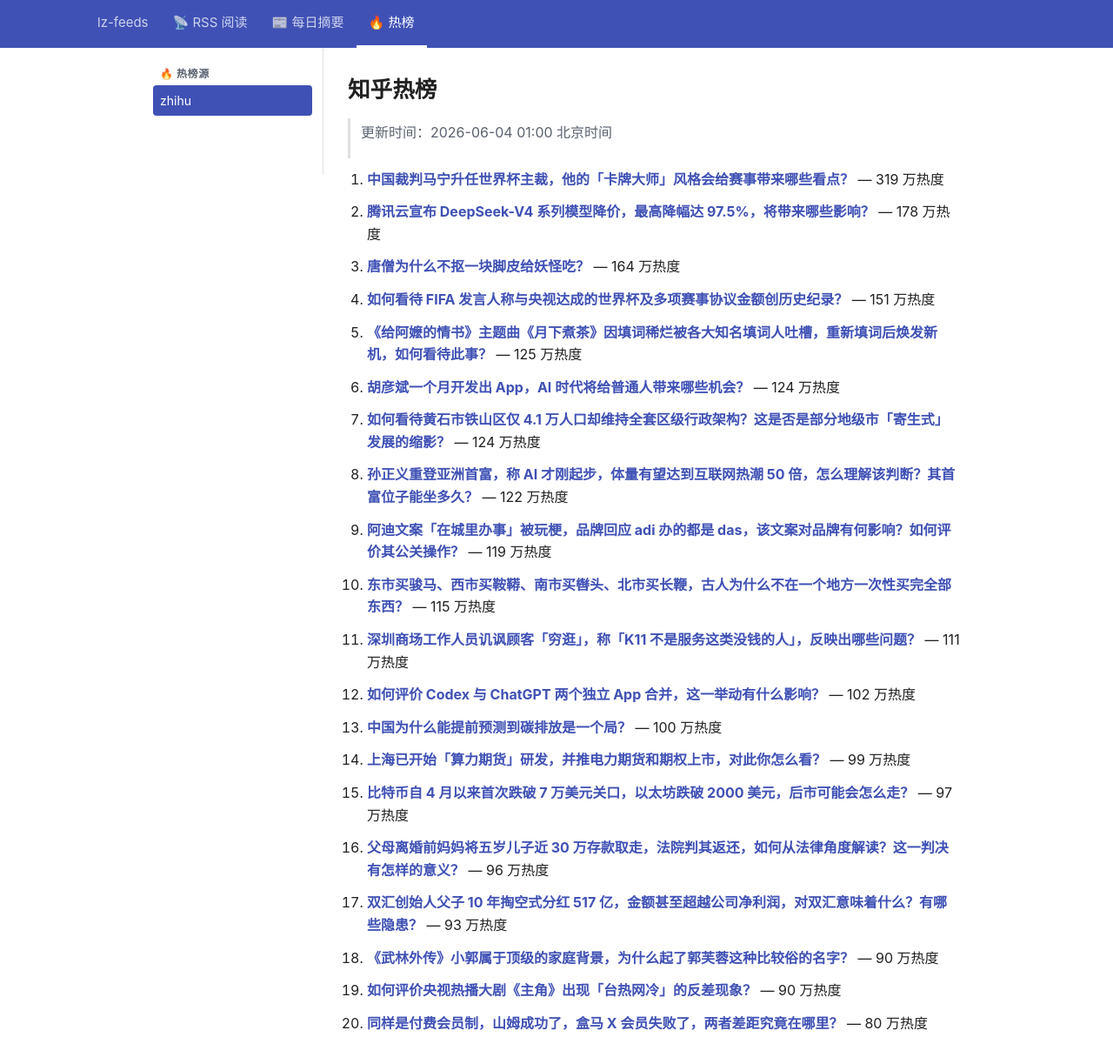
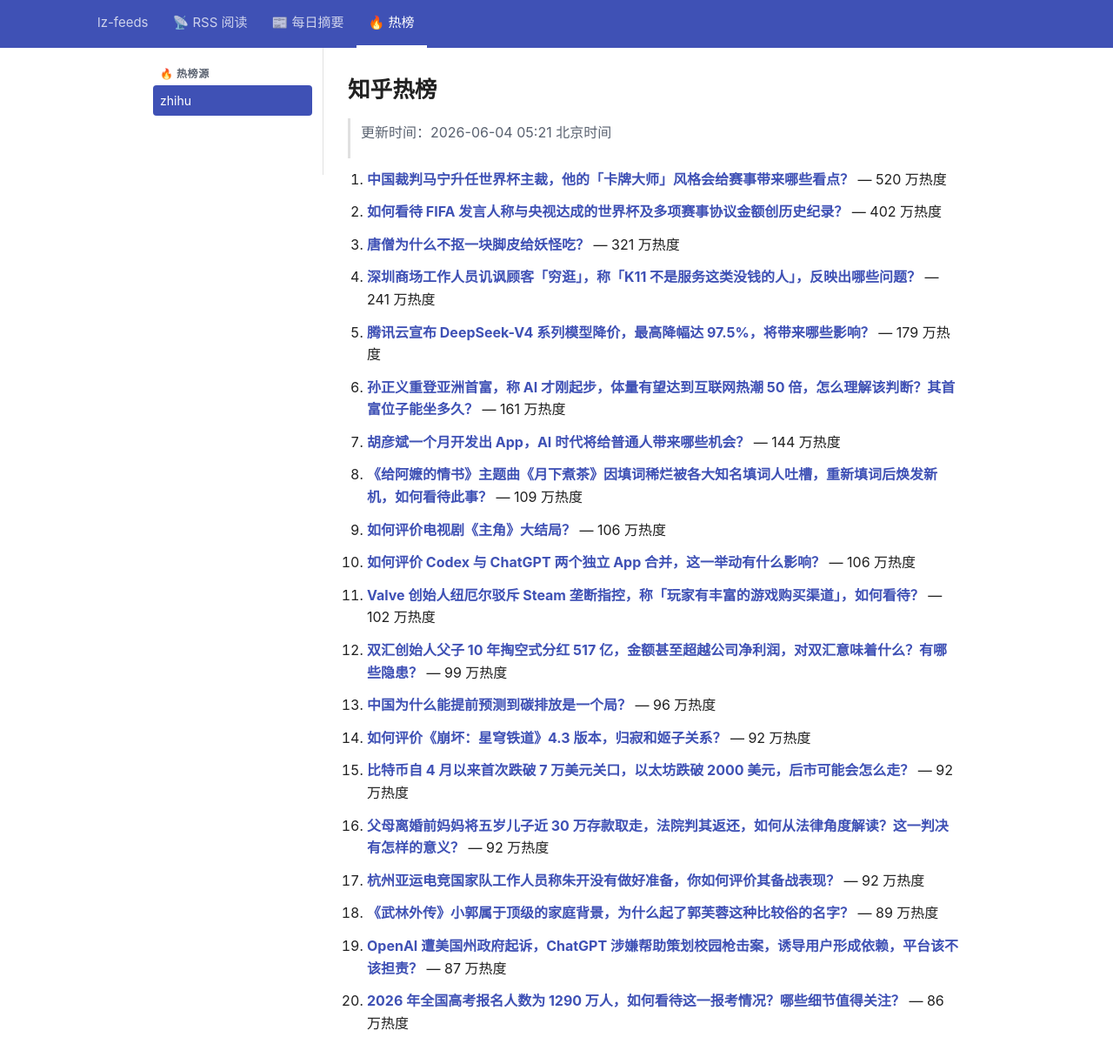
Before and after one commit to lizhang0101/lz-feeds, a Jekyll site: the page built from _hotlist/zhihu.md, in a window 1280 px wide and 1253 px high. Shown: the top 1223 px of the window at 87% size. Built offline with Jekyll 4.4.1, drawn with Linux system fonts in a browser that asks for light colours.

Commit message:
hotlist: 2026-06-03T21:21Z

```diff
--- a/_hotlist/zhihu.md
+++ b/_hotlist/zhihu.md
@@ -1,48 +1,48 @@
 ---
-updated: 2026-06-04 01:00 北京时间
+updated: 2026-06-04 05:21 北京时间
 count: 20
 ---
 
 # 知乎热榜
 
-> 更新时间：2026-06-04 01:00 北京时间
+> 更新时间：2026-06-04 05:21 北京时间
 
-1. **[中国裁判马宁升任世界杯主裁，他的「卡牌大师」风格会给赛事带来哪些看点？](https://www.zhihu.com/question/2045411005296005155)** — 319 万热度
+1. **[中国裁判马宁升任世界杯主裁，他的「卡牌大师」风格会给赛事带来哪些看点？](https://www.zhihu.com/question/2045411005296005155)** — 520 万热度
 
-2. **[腾讯云宣布 DeepSeek-V4 系列模型降价，最高降幅达 97.5%，将带来哪些影响？](https://www.zhihu.com/question/2045220633466725057)** — 178 万热度
+2. **[如何看待 FIFA 发言人称与央视达成的世界杯及多项赛事协议金额创历史纪录？](https://www.zhihu.com/question/2045547417521624977)** — 402 万热度
 
-3. **[唐僧为什么不抠一块脚皮给妖怪吃？](https://www.zhihu.com/question/13500139412)** — 164 万热度
+3. **[唐僧为什么不抠一块脚皮给妖怪吃？](https://www.zhihu.com/question/13500139412)** — 321 万热度
 
-4. **[如何看待 FIFA 发言人称与央视达成的世界杯及多项赛事协议金额创历史纪录？](https://www.zhihu.com/question/2045547417521624977)** — 151 万热度
+4. **[深圳商场工作人员讥讽顾客「穷逛」，称「K11 不是服务这类没钱的人」，反映出哪些问题？](https://www.zhihu.com/question/2044770207110009136)** — 241 万热度
 
-5. **[《给阿嬷的情书》主题曲《月下煮茶》因填词稀烂被各大知名填词人吐槽，重新填词后焕发新机，如何看待此事？](https://www.zhihu.com/question/2044530953813545270)** — 125 万热度
+5. **[腾讯云宣布 DeepSeek-V4 系列模型降价，最高降幅达 97.5%，将带来哪些影响？](https://www.zhihu.com/question/2045220633466725057)** — 179 万热度
 
-6. **[胡彦斌一个月开发出 App，AI 时代将给普通人带来哪些机会？](https://www.zhihu.com/question/2044389352550164119)** — 124 万热度
+6. **[孙正义重登亚洲首富，称 AI 才刚起步，体量有望达到互联网热潮 50 倍，怎么理解该判断？其首富位子能坐多久？](https://www.zhihu.com/question/2045380781644763655)** — 161 万热度
 
-7. **[如何看待黄石市铁山区仅 4.1 万人口却维持全套区级行政架构？这是否是部分地级市「寄生式」发展的缩影？](https://www.zhihu.com/question/2044481174496621452)** — 124 万热度
+7. **[胡彦斌一个月开发出 App，AI 时代将给普通人带来哪些机会？](https://www.zhihu.com/question/2044389352550164119)** — 144 万热度
 
-8. **[孙正义重登亚洲首富，称 AI 才刚起步，体量有望达到互联网热潮 50 倍，怎么理解该判断？其首富位子能坐多久？](https://www.zhihu.com/question/2045380781644763655)** — 122 万热度
+8. **[《给阿嬷的情书》主题曲《月下煮茶》因填词稀烂被各大知名填词人吐槽，重新填词后焕发新机，如何看待此事？](https://www.zhihu.com/question/2044530953813545270)** — 109 万热度
 
-9. **[阿迪文案「在城里办事」被玩梗，品牌回应 adi 办的都是 das，该文案对品牌有何影响？如何评价其公关操作？](https://www.zhihu.com/question/2045135455197161291)** — 119 万热度
+9. **[如何评价电视剧《主角》大结局？](https://www.zhihu.com/question/2045581054522521504)** — 106 万热度
 
-10. **[东市买骏马、西市买鞍鞯、南市买辔头、北市买长鞭，古人为什么不在一个地方一次性买完全部东西？](https://www.zhihu.com/question/2042094341930340714)** — 115 万热度
+10. **[如何评价 Codex 与 ChatGPT 两个独立 App 合并，这一举动有什么影响？](https://www.zhihu.com/question/2045440339406762131)** — 106 万热度
 
-11. **[深圳商场工作人员讥讽顾客「穷逛」，称「K11 不是服务这类没钱的人」，反映出哪些问题？](https://www.zhihu.com/question/2044770207110009136)** — 111 万热度
+11. **[Valve 创始人纽厄尔驳斥 Steam 垄断指控，称「玩家有丰富的游戏购买渠道」，如何看待？](https://www.zhihu.com/question/2045091353588131084)** — 102 万热度
 
-12. **[如何评价 Codex 与 ChatGPT 两个独立 App 合并，这一举动有什么影响？](https://www.zhihu.com/question/2045440339406762131)** — 102 万热度
+12. **[双汇创始人父子 10 年掏空式分红 517 亿，金额甚至超越公司净利润，对双汇意味着什么？有哪些隐患？](https://www.zhihu.com/question/2045195329071309428)** — 99 万热度
 
-13. **[中国为什么能提前预测到碳排放是一个局？](https://www.zhihu.com/question/2044940702971336256)** — 100 万热度
+13. **[中国为什么能提前预测到碳排放是一个局？](https://www.zhihu.com/question/2044940702971336256)** — 96 万热度
 
-14. **[上海已开始「算力期货」研发，并推电力期货和期权上市，对此你怎么看？](https://www.zhihu.com/question/2045423429898199803)** — 99 万热度
+14. **[如何评价《崩坏：星穹铁道》4.3 版本，归寂和姬子关系？](https://www.zhihu.com/question/2045293214828082389)** — 92 万热度
 
-15. **[比特币自 4 月以来首次跌破 7 万美元关口，以太坊跌破 2000 美元，后市可能会怎么走？](https://www.zhihu.com/question/2045160987662321150)** — 97 万热度
+15. **[比特币自 4 月以来首次跌破 7 万美元关口，以太坊跌破 2000 美元，后市可能会怎么走？](https://www.zhihu.com/question/2045160987662321150)** — 92 万热度
 
-16. **[父母离婚前妈妈将五岁儿子近 30 万存款取走，法院判其返还，如何从法律角度解读？这一判决有怎样的意义？](https://www.zhihu.com/question/2045263892373140679)** — 96 万热度
+16. **[父母离婚前妈妈将五岁儿子近 30 万存款取走，法院判其返还，如何从法律角度解读？这一判决有怎样的意义？](https://www.zhihu.com/question/2045263892373140679)** — 92 万热度
 
-17. **[双汇创始人父子 10 年掏空式分红 517 亿，金额甚至超越公司净利润，对双汇意味着什么？有哪些隐患？](https://www.zhihu.com/question/2045195329071309428)** — 93 万热度
+17. **[杭州亚运电竞国家队工作人员称朱开没有做好准备，你如何评价其备战表现？](https://www.zhihu.com/question/2044897841349399469)** — 92 万热度
 
-18. **[《武林外传》小郭属于顶级的家庭背景，为什么起了郭芙蓉这种比较俗的名字？](https://www.zhihu.com/question/2021168298528650460)** — 90 万热度
+18. **[《武林外传》小郭属于顶级的家庭背景，为什么起了郭芙蓉这种比较俗的名字？](https://www.zhihu.com/question/2021168298528650460)** — 89 万热度
 
-19. **[如何评价央视热播大剧《主角》出现「台热网冷」的反差现象？](https://www.zhihu.com/question/2043479977333635030)** — 90 万热度
+19. **[OpenAI 遭美国州政府起诉，ChatGPT 涉嫌帮助策划校园枪击案，诱导用户形成依赖，平台该不该担责？](https://www.zhihu.com/question/2045160976878680020)** — 87 万热度
 
-20. **[同样是付费会员制，山姆成功了，盒马 X 会员失败了，两者差距究竟在哪里？](https://www.zhihu.com/question/2012506163619595196)** — 80 万热度
+20. **[2026 年全国高考报名人数为 1290 万人，如何看待这一报考情况？哪些细节值得关注？](https://www.zhihu.com/question/2045512100232131109)** — 86 万热度
```
